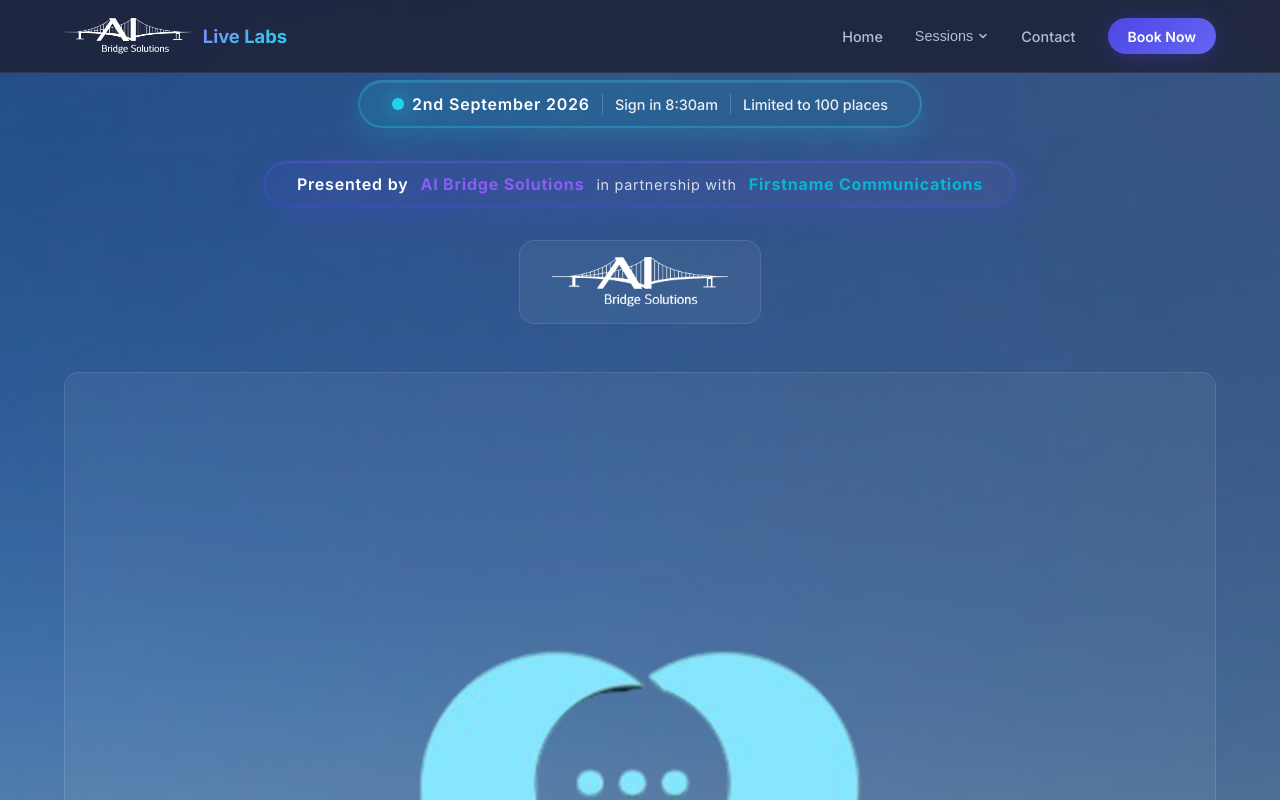
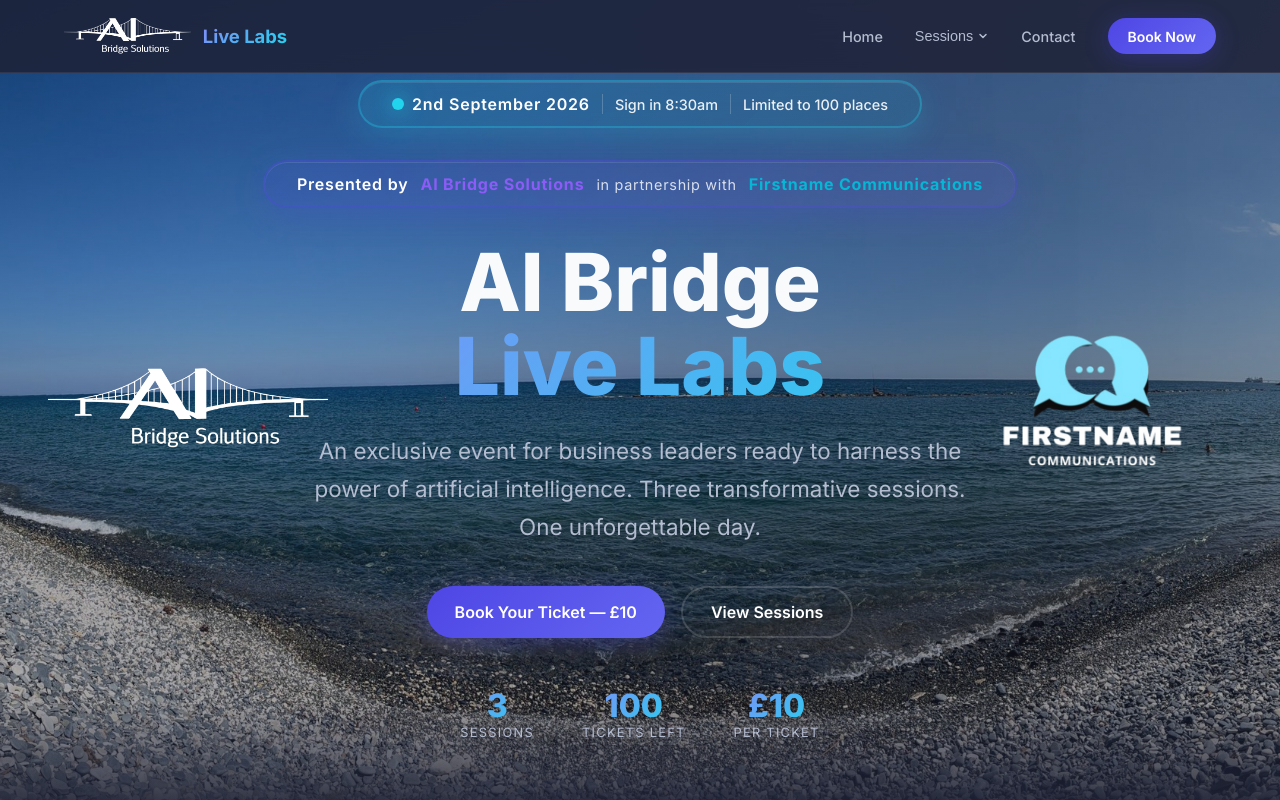
Before and after one commit to kevin21quirk/aibridgelivelabs, a Next.js app: page / in a window 1280 px wide. Shown: the top 800 px of the page. Built offline with nearby package versions, Linux system fonts and the light colour scheme; no server answers; the database is empty.

Commit message:
Fix logo positioning: move logos outside transformed container to reach hero edges

```diff
--- a/src/components/HomeHero.tsx
+++ b/src/components/HomeHero.tsx
@@ -41,6 +41,50 @@
         background: 'linear-gradient(to bottom, rgba(30, 34, 53, 0.3), rgba(30, 34, 53, 0.4))',
         zIndex: 1
       }} />
+
+      {/* AI Bridge Logo - far left */}
+      <div style={{
+        position: 'absolute',
+        top: '50%',
+        left: '3rem',
+        transform: 'translateY(-50%)',
+        pointerEvents: 'none',
+        zIndex: 5
+      }}>
+        <Image
+          src="/aibridgelogo.png"
+          alt="AI Bridge Solutions"
+          width={400}
+          height={120}
+          style={{
+            filter: 'invert(1) brightness(2)',
+            height: 'auto',
+            width: '280px'
+          }}
+        />
+      </div>
+
+      {/* Firstname Communications Logo - far right */}
+      <div style={{
+        position: 'absolute',
+        top: '50%',
+        right: '3rem',
+        transform: 'translateY(-50%)',
+        pointerEvents: 'none',
+        zIndex: 5
+      }}>
+        <Image
+          src="/fnc.png"
+          alt="Firstname Communications"
+          width={600}
+          height={180}
+          style={{
+            height: 'auto',
+            width: '280px',
+            objectFit: 'contain'
+          }}
+        />
+      </div>
 
       {/* Content */}
       <div className="container" style={{ position: 'relative', zIndex: 10, textAlign: 'center', transform: `translateY(${scrollY * 0.3}px)` }}>
@@ -170,62 +214,6 @@
           </div>
         </div>
 
-        {/* Dual Logos */}
-        <div className="fade-in-up-delay-1" style={{
-          display: 'flex',
-          alignItems: 'center',
-          justifyContent: 'center',
-          gap: '3rem',
-          marginBottom: '1.5rem',
-          flexWrap: 'wrap'
-        }}>
-          <div style={{
-            display: 'flex',
-            alignItems: 'center',
-            gap: '1rem',
-            padding: '1rem 2rem',
-            background: 'rgba(255, 255, 255, 0.05)',
-            backdropFilter: 'blur(10px)',
-            borderRadius: '15px',
-            border: '1px solid rgba(255, 255, 255, 0.1)'
-          }}>
-            <Image
-              src="/aibridgelogo.png"
-              alt="AI Bridge Solutions"
-              width={200}
-              height={60}
-              style={{
-                filter: 'invert(1) brightness(2)',
-                height: 'auto',
-                maxHeight: '50px',
-                width: 'auto'
-              }}
-            />
-          </div>
-          <div style={{
-            display: 'flex',
-            alignItems: 'center',
-            gap: '1rem',
-            padding: '1rem 2rem',
-            background: 'rgba(255, 255, 255, 0.05)',
-            backdropFilter: 'blur(10px)',
-            borderRadius: '15px',
-            border: '1px solid rgba(255, 255, 255, 0.1)'
-          }}>
-            <Image
-              src="/fnc.png"
-              alt="Firstname Communications"
-              width={600}
-              height={200}
-              style={{
-                height: 'auto',
-                width: '100%',
-                objectFit: 'contain'
-              }}
-            />
-          </div>
-        </div>
-
         {/* Heading */}
         <h1 className="fade-in-up-delay-1" style={{ fontSize: 'clamp(2.5rem, 7vw, 5rem)', lineHeight: 1.05, marginBottom: '1.5rem', fontWeight: 800 }}>
           <span style={{ display: 'block' }}>AI Bridge</span>
```
